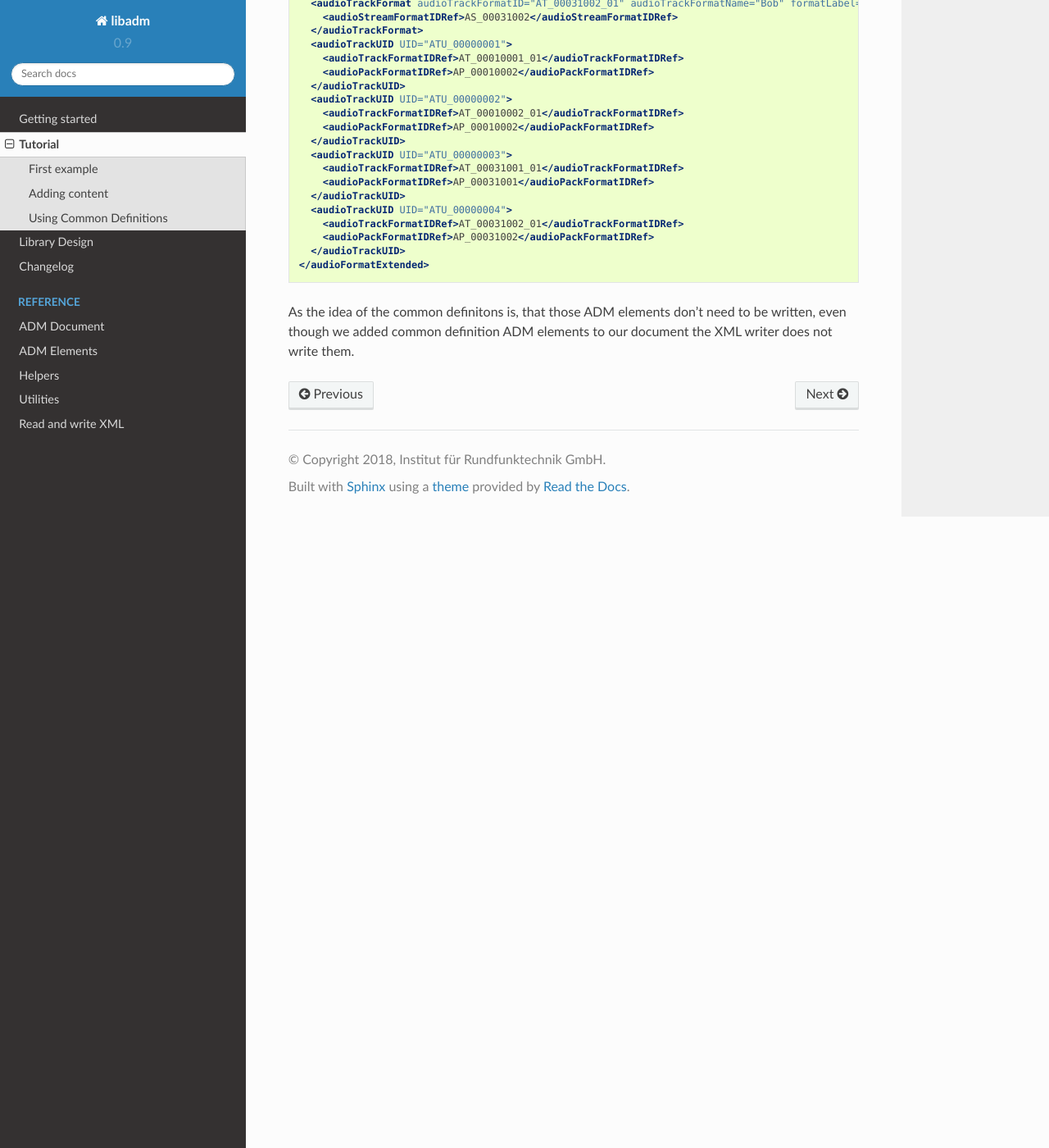
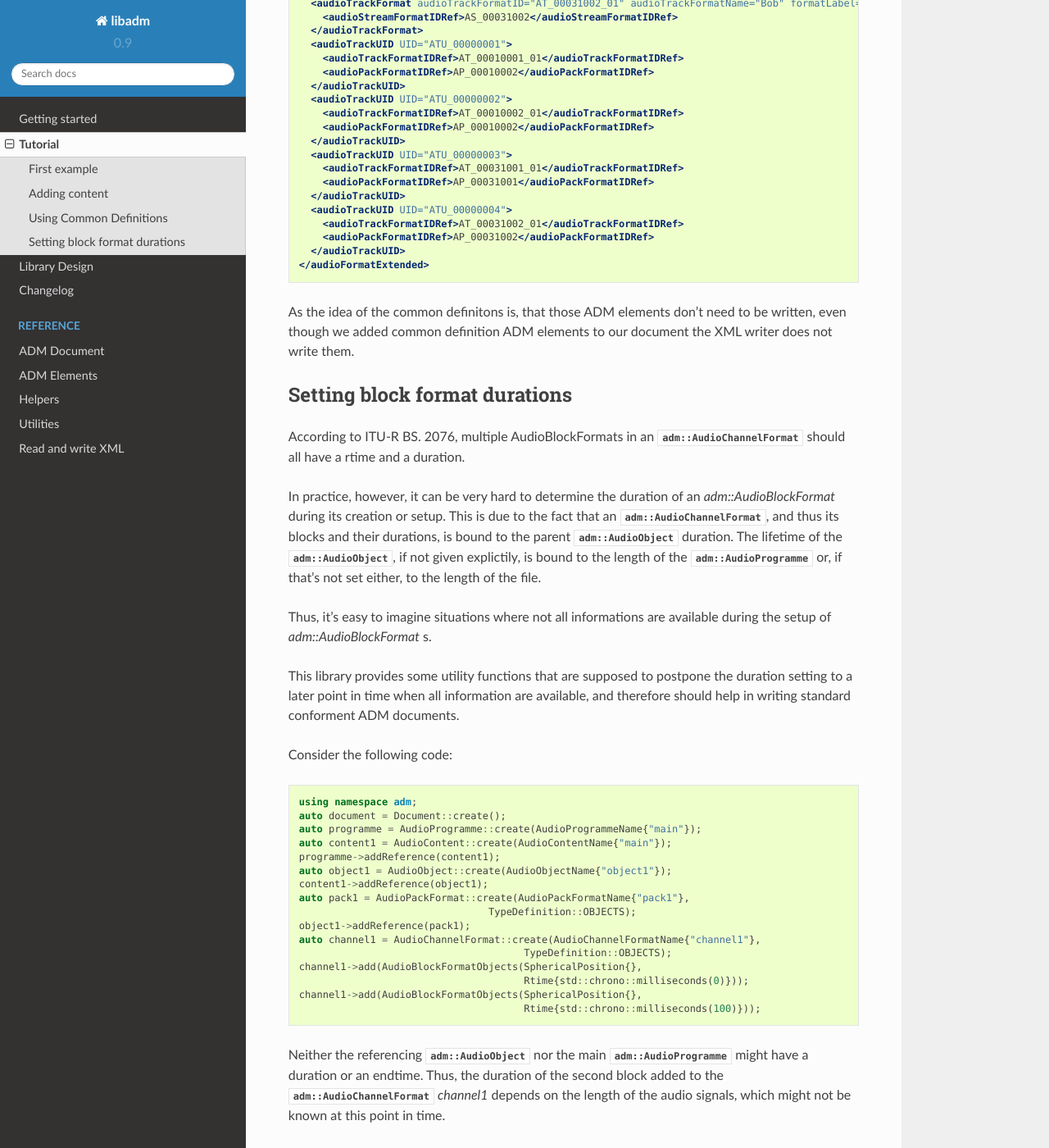
Before and after one commit to ebu/libadm, a Sphinx documentation site: the page built from docs/tutorial.rst, in a window 1280 px wide and 1400 px high, scrolled down 7340 px. Shown: the whole window at 82% size. Built offline with Sphinx 7.4.7 and the Read the Docs theme 2.0.0, drawn with Linux system fonts in a browser that asks for light colours; some of the changed text lies outside the part shown.

Commit message:
add a subsection on block format duration updates to the tutorial section of the documentation

```diff
--- a/docs/tutorial.rst
+++ b/docs/tutorial.rst
@@ -434,3 +434,62 @@ Now let us have a final look at the output.
 As the idea of the common definitons is, that those ADM elements don't need to
 be written, even though we added common definition ADM elements to our document
 the XML writer does not write them.
+
+Setting  block format durations
+-------------------------------
+
+According to ITU-R BS. 2076, multiple AudioBlockFormats in an :cpp:class:`adm::AudioChannelFormat`
+should all have a rtime and a duration.
+
+In practice, however, it can be very hard to determine the duration of an `adm::AudioBlockFormat`
+during its creation or setup.
+This is due to the fact that an :cpp:class:`adm::AudioChannelFormat`, and thus its blocks and their durations,
+is bound to the parent :cpp:class:`adm::AudioObject` duration. The lifetime of the :cpp:class:`adm::AudioObject`, if not given explictily, is
+bound to the length of the :cpp:class:`adm::AudioProgramme` or, if that's not set either, to the length of the file.
+
+Thus, it's easy to imagine situations where not all informations are available during the setup of `adm::AudioBlockFormat` s.
+
+This library provides some utility functions that are supposed to postpone the duration setting to a later point in time when all information are available,
+and therefore should help in writing standard conforment ADM documents.
+
+Consider the following code:
+
+.. code-block:: cpp
+
+    using namespace adm;
+    auto document = Document::create();
+    auto programme = AudioProgramme::create(AudioProgrammeName{"main"});
+    auto content1 = AudioContent::create(AudioContentName{"main"});
+    programme->addReference(content1);
+    auto object1 = AudioObject::create(AudioObjectName{"object1"});
+    content1->addReference(object1);
+    auto pack1 = AudioPackFormat::create(AudioPackFormatName{"pack1"},
+                                    TypeDefinition::OBJECTS);
+    object1->addReference(pack1);
+    auto channel1 = AudioChannelFormat::create(AudioChannelFormatName{"channel1"},
+                                          TypeDefinition::OBJECTS);
+    channel1->add(AudioBlockFormatObjects(SphericalPosition{},
+                                          Rtime{std::chrono::milliseconds(0)}));
+    channel1->add(AudioBlockFormatObjects(SphericalPosition{},
+                                          Rtime{std::chrono::milliseconds(100)}));
+
+Neither the referencing :cpp:class:`adm::AudioObject` nor the main :cpp:class:`adm::AudioProgramme` might have a duration or an endtime.
+Thus, the duration of the second block added to the :cpp:class:`adm::AudioChannelFormat` `channel1` depends
+on the length of the audio signals, which might not be known at this point in time.
+
+When it is known, for example when writing a `BW64` file with the ADM document contained as an `axml` chunk,
+one might known the actual length of the file.
+Then, one can use the utility function :cpp:func:`adm::updateBlockFormatDurations()` to, well, update all block format durations
+with their correct values:
+
+.. code-block:: cpp
+
+    // ... somehow we know that our file will be 5 seconds long
+
+    updateBlockFormatDurations(document, std::chrono::seconds(5));
+
+    // now, continue with writing the xml chunk to disk or something similar
+
+
+Depending on the use case, the file length might not be nessecery or there might not even be a file with audio signals.
+Multiple variants of :cpp:func:`adm::updateBlockFormatDurations` are therefore provided to accomodate all use cases.
```
